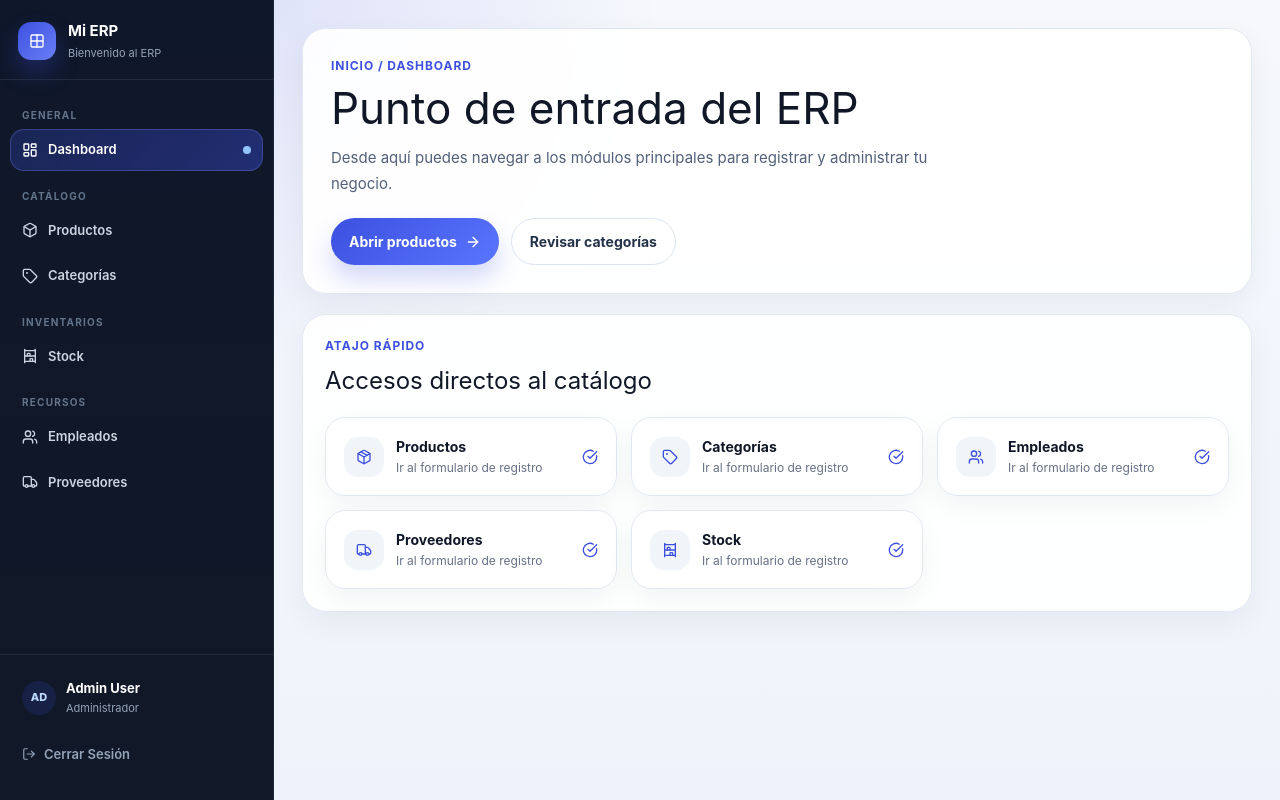
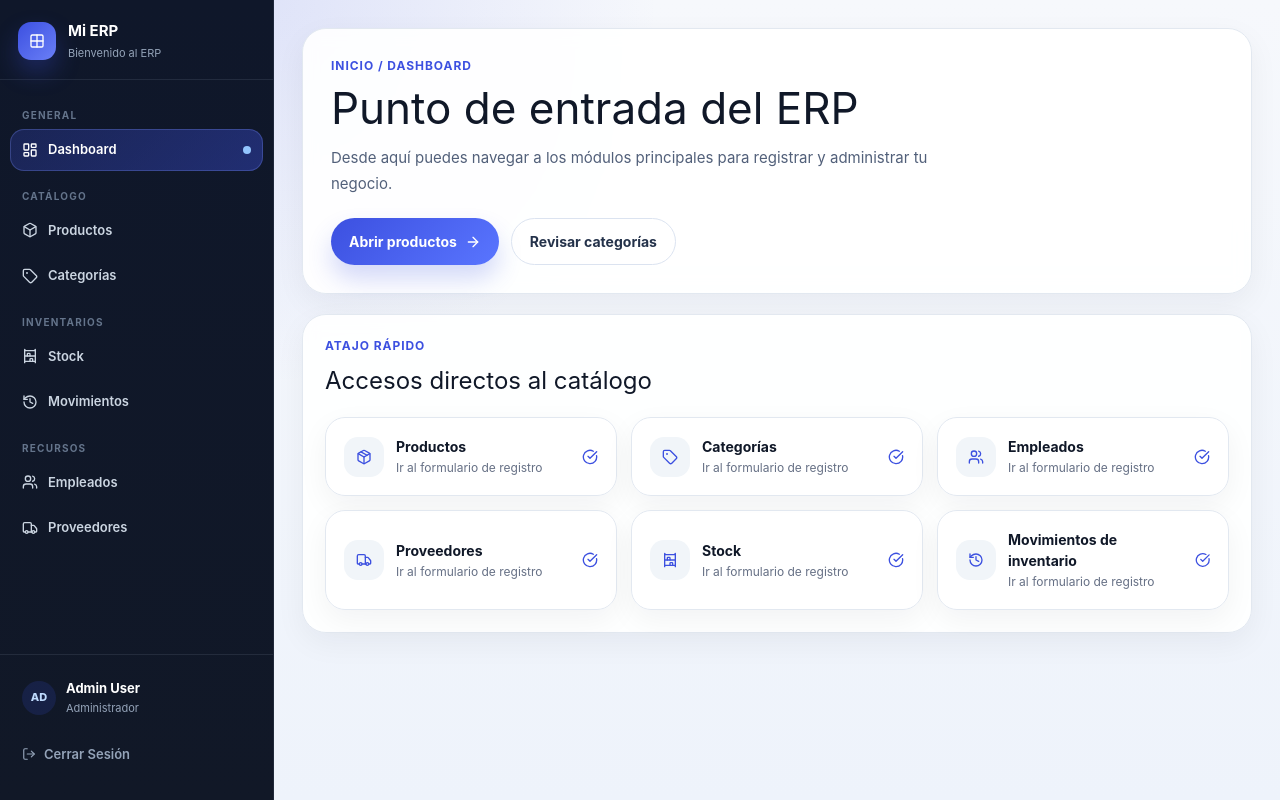
Before and after one commit to Javier-Gondres/Integrador-Monorepo, a Next.js app in the folder apps/web/: page /dashboard in a window 1280 px wide. Built offline with nearby package versions, Linux system fonts and the light colour scheme; no server answers.

Commit message:
agregar enlace a sideboard y dashboard

```diff
--- a/apps/web/src/modules/dashboard/screens/dashboard-screen.tsx
+++ b/apps/web/src/modules/dashboard/screens/dashboard-screen.tsx
@@ -1,6 +1,7 @@
 import {
   ArrowRight,
   CircleCheckBig,
+  History,
   Package,
   ShelvingUnit,
   Tag,
@@ -46,6 +47,13 @@ const availableModules = [
     description: "Asigna productos a las diferentes sucursales de la empresa",
     href: "/inventories",
     icon: ShelvingUnit,
+    tone: "red",
+  },
+  {
+    title: "Movimientos de inventario",
+    description: "Consulta el historial de los inventarios",
+    href: "/inventories",
+    icon: History,
     tone: "red",
   },
 ];
--- a/apps/web/src/shared/ui/sidebar/sidebar.tsx
+++ b/apps/web/src/shared/ui/sidebar/sidebar.tsx
@@ -3,6 +3,7 @@
 import {
   Box,
   Grid2x2,
+  History,
   LayoutDashboard,
   LogOut,
   ShelvingUnit,
@@ -21,6 +22,7 @@ const navItems = [
   { label: "Categorías", icon: Tag, href: "/categories" },
   { section: "Inventarios" },
   { label: "Stock", icon: ShelvingUnit, href: "/inventories" },
+  { label: "Movimientos", icon: History, href: "/inventory-movements" },
   { section: "Recursos" },
   { label: "Empleados", icon: Users, href: "/employees" },
   { label: "Proveedores", icon: Truck, href: "/suppliers" },
```
